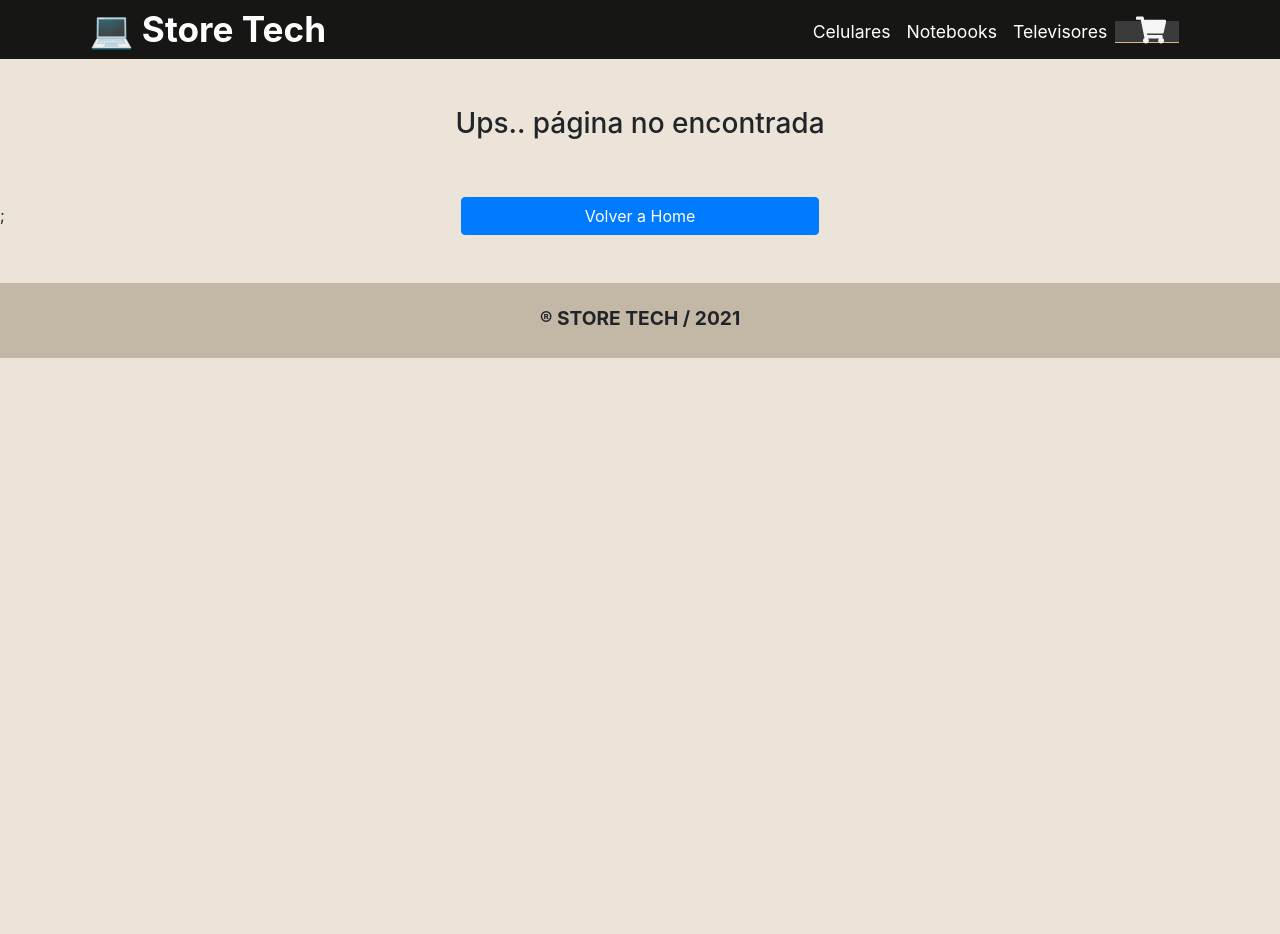
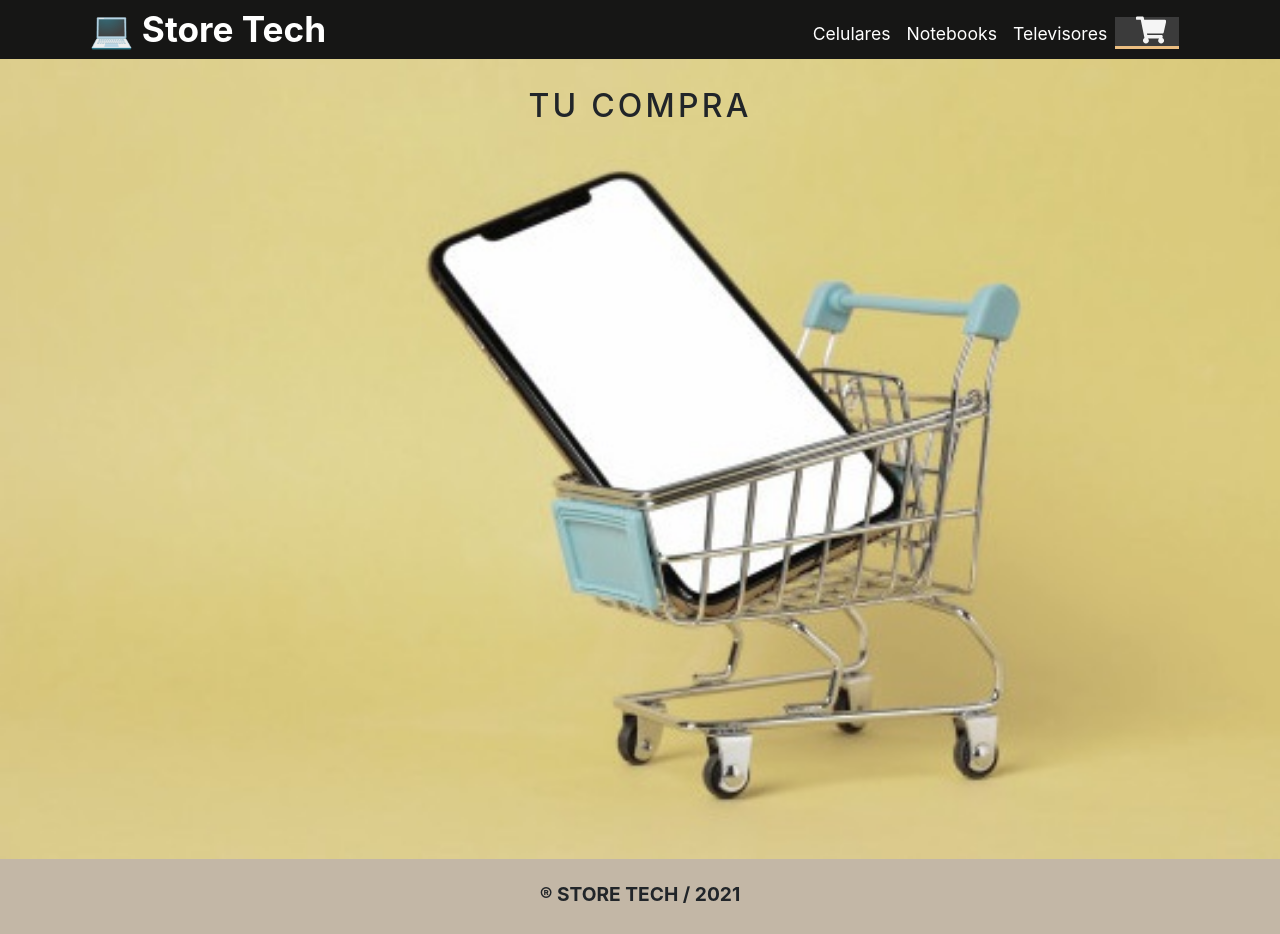
Before and after one commit to oliveravictor/store-tech, a React (Create React App) app: page /cart in a window 1280 px wide. Before the commit the page ends 800 px from the top, so only its background shows below. Built offline with nearby package versions, Linux system fonts and the light colour scheme.

Commit message:
added cart page

```diff
--- a/src/App.js
+++ b/src/App.js
@@ -4,6 +4,7 @@ import Footer from "./Components/Footer/Footer";
 import ItemDetailContainer from "./Components/ItemDetailContainer/ItemDetailContainer";
 import { BrowserRouter as Router, Route, Switch } from "react-router-dom";
 import ErrorPage from "./Components/ErrorPage/ErrorPage";
+import Cart from "./Components/Cart/Cart";
 
 function App() {
   return (
@@ -12,6 +13,7 @@ function App() {
       <Switch>
         <Route exact path="/item/:id" component={ItemDetailContainer} />
         <Route path="/category/:categoryId" component={ItemListContainer} />
+        <Route exact path="/cart" component={Cart} />
         <Route exact path="/" component={ItemListContainer} />
         <Route path="*" component={ErrorPage} />
       </Switch>
--- /dev/null
+++ b/src/Components/Cart/Cart.css
@@ -0,0 +1,15 @@
+.cartfont {
+  background-image: url("../../Assets/img-page/cartpay.jpg");
+  background-size: cover;
+  background-repeat: no-repeat;
+  min-height: 100vh;
+}
+
+.cart-title {
+  font-size: 2rem;
+  font-weight: 500;
+  letter-spacing: 0.2rem;
+  display: flex;
+  justify-content: center;
+  width: 100%;
+}
--- /dev/null
+++ b/src/Components/Cart/Cart.js
@@ -0,0 +1,11 @@
+import "./Cart.css";
+
+const Cart = () => {
+  return (
+    <div className={"cartfont"}>
+      <p className={"cart-title"}>TU COMPRA</p>
+    </div>
+  );
+};
+
+export default Cart;
--- a/src/Components/Navbar/Navbar.css
+++ b/src/Components/Navbar/Navbar.css
@@ -62,9 +62,10 @@ header a.active {
 }
 
 header a.cartOn {
-  border-bottom: 0.1rem solid burlywood;
-  line-height: 2rem;
-  height: 3rem;
-  width: 1rem;
+  border-bottom: 0.2rem solid rgb(236, 190, 129);
   background: #3b3b3b;
 }
+
+.cartOn {
+  font-size: 1.5rem;
+}
```
Also changed, not shown: src/Assets/img-page/cartpay.jpg (added).
